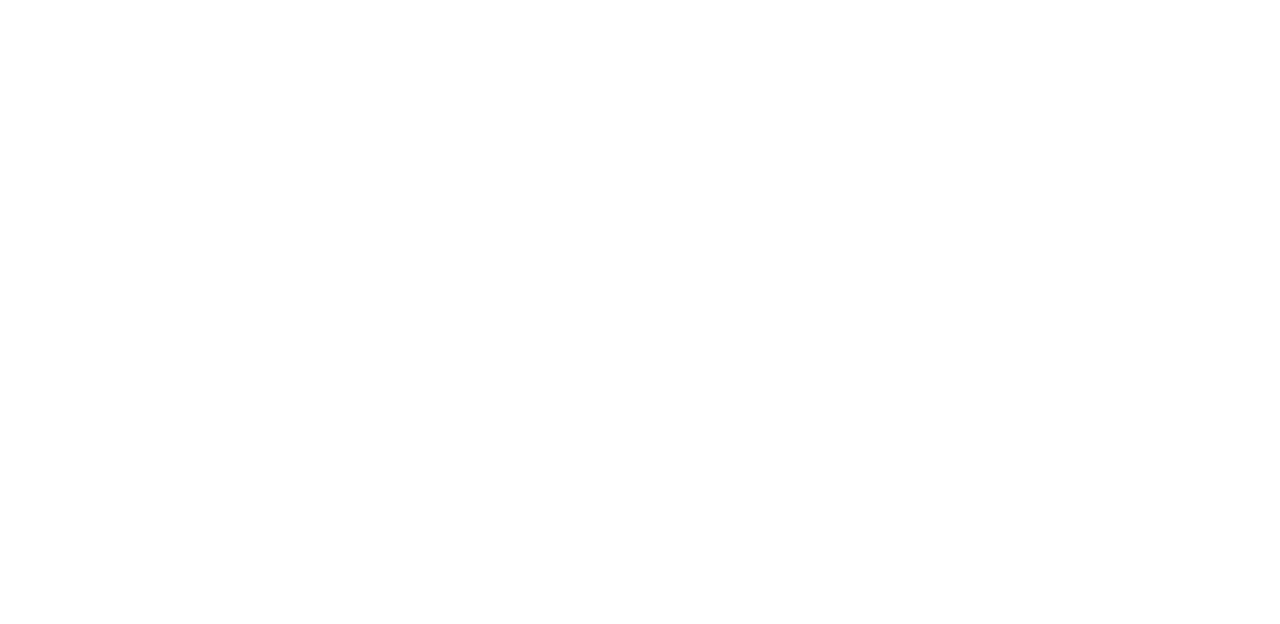
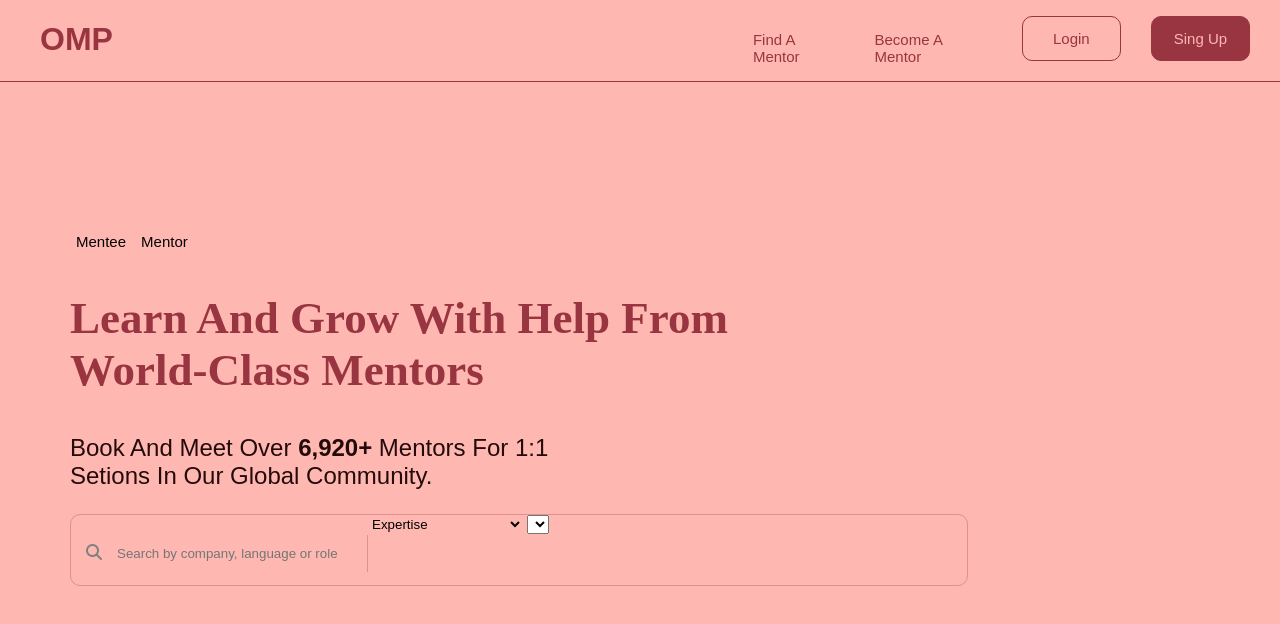
Before and after one commit to alishkaah/Online-Mentorship-Platform, a plain HTML site: page index.html in a window 1280 px wide. Drawn offline with Linux system fonts and the light colour scheme.

Commit message:
This commit is of section1 of the the landing page it holds the navigaton bar login and sign up button and a messege to the user

```diff
--- /dev/null
+++ b/assets/index.js
@@ -0,0 +1,8 @@
+function openUser(userName) {
+  var i;
+  var x = document.getElementsByClassName("user");
+  for (i = 0; i < x.length; i++) {
+    x[i].style.display = "none";
+  }
+  document.getElementById(userName).style.display = "block";
+}
--- /dev/null
+++ b/assets/style.css
@@ -0,0 +1,150 @@
+body{
+ margin: 0;
+ padding: 0;
+ box-sizing: border-box;
+ background-color: #ffb8b1;
+ width: 100%;
+ height: 100vh;
+}
+nav{
+ display: flex;
+ border-bottom: 1px solid #993441;
+}
+ul{
+ display: flex;
+ list-style: none;
+}
+.right{
+ margin-left: 600px;
+}
+.left a{
+ text-decoration: none;
+ font-family: sans-serif;
+ font-size: xx-large;
+ font-weight: bold;
+ color: #993441;
+ padding-top: 5px;
+ cursor: pointer;
+}
+.right li{
+ padding-right: 30px;
+ text-transform: capitalize;
+ font-family: sans-serif;
+ font-size: 15px;
+ color: #993441;
+ padding-top: 15px;
+ cursor: pointer;
+}
+.right input{
+ margin-right: 30px;
+ width: 100px;
+ height: 45px;
+ border-radius: 10px;
+ font-size: 15px;
+ text-transform: capitalize;
+ cursor: pointer;
+}
+.login{
+ border: 1px solid #993441;
+ color: #993441;
+ background-color: #ffb8b1;
+}
+.login:hover{
+ border: 1px solid #993441;
+ color: #ffb8b1;
+ background-color: #993441;
+}
+.sign{
+ border: 1px solid #993441;
+ color: #ffb8b1;
+ background-color: #993441;
+}
+ .content{
+  padding-top: 150px;
+ }
+
+.mentee{
+ background-color: transparent;
+ margin-left: 50px;
+ font-family: sans-serif;
+ text-transform: capitalize;
+ font-size: 15px;
+ font-weight: 500;
+}
+h2{
+ text-transform: capitalize;
+ font-size: 45px;
+ font-weight: 700;
+ padding-left: 70px;
+ color: #993441;
+}
+p{
+ padding-left: 70px;
+ text-transform: capitalize;
+ font-size: x-large;
+ font-weight: lighter;
+ font-family: sans-serif;
+ color: rgb(36, 11, 11);
+}
+.w3-bar-item{
+ font-family: sans-serif;
+ text-transform: capitalize;
+ font-size: 15px;
+ font-weight: 500;
+ background-color: transparent;
+ border: none;
+}
+#btn1{
+  margin-left: 70px;
+  padding-right: 5px;
+  padding-bottom: 5px;
+}
+.search{
+ margin-left: 70px;
+ border: 1px solid rgba(153, 52, 65, 0.3);
+ height: 70px;
+ border-radius: 10px;
+ width: 70%;
+ display: flex;
+}
+.search input{
+ margin-top: 20px;
+ border: 0;
+ outline: 0;
+ width: 250px;
+ background-color: transparent;
+ padding-left: 15px;
+ padding-right: 0px;
+ border-right: 1px solid rgba(153, 52, 65, 0.3);
+ height: 35px;
+}
+#mag_glass{
+  margin-left: 15px;
+  color: gray;
+  margin-top: 29px;
+}
+#btn1:hover{
+ border-bottom: 2px solid #993441;
+ color: #993441;
+}
+#btn2:hover{
+ border-bottom: 2px solid #993441;
+ color: #993441;
+ padding-bottom: 5px;
+}
+#btn3{
+ height: 60px;
+ margin-left: 70px;
+ width: 30%;
+ border-radius: 10px;
+ border: none;
+ font-size: large;
+ text-transform: capitalize;
+ background-color: #993441;
+ }
+#pick{
+  border: none;
+  outline: 0;
+  background-color: transparent;
+  width: auto;
+}
--- a/index.html
+++ b/index.html
@@ -1,12 +1,76 @@
 <!DOCTYPE html>
 <html lang="en">
-<head>
-    <meta charset="UTF-8">
-    <meta http-equiv="X-UA-Compatible" content="IE=edge">
-    <meta name="viewport" content="width=device-width, initial-scale=1.0">
-    <title>Online Mentorship</title>
-</head>
-<body>
+  <head>
+    <meta charset="UTF-8" />
+    <meta http-equiv="X-UA-Compatible" content="IE=edge" />
+    <meta name="viewport" content="width=device-width, initial-scale=1.0" />
+    <title>OMP landing_page</title>
+    <link rel="stylesheet" href="/assets/style.css" />
+    <script src="https://kit.fontawesome.com/e2eb231d20.js" crossorigin="anonymous"></script>
+  </head>
+  <body>
+    <nav>
+      <ul class="left">
+        <a href="index.html">OMP</a>
+      </ul>
+      <ul class="right">
+        <li>find a mentor</li>
+        <li>become a mentor</li>
+        <input type="button" value="login" class="login" />
+        <input type="button" value="sing up" class="sign" />
+      </ul>
+    </nav>
+    <div class="content">
+     <div class="w3-bar w3-black">
+      <button class="w3-bar-item w3-button" id="btn1" onclick="openUser('Mentee')">Mentee</button>
+      <button class="w3-bar-item w3-button" id='btn2' onclick="openUser('Mentor')">Mentor</button>
+    </div>
+    <div id="Mentee" class="user">
+     <h2>learn and grow with help from <br> world-class mentors</h2>
+     <p>book and meet over <b>6,920+</b> mentors for 1:1 <br> setions in our global community.</p>
+     <div class="search">
+      <i class="fa-solid fa-magnifying-glass" id="mag_glass"></i>
+      <input
+        type="text"
+        id="search"
+        placeholder="Search by company, language or role"
+      />
+      <div class="select">
+        <label for="expertise"></label>
+         <select name="expertise" id="pick" aria-placeholder="expertise">
+          <option value="">Expertise</option>
+          <option value="">Design</option>
+          <option value="">Marketing</option>
+          <option value="">Product Management</option>
+          <option value="">Product Research</option>
+          <option value="">Software Development</option>
+         </select>
+         <label for="country"></label>
+         <select name="countey" id="place">
+           <option value=""></option>
+           <option value=""></option>
+           <option value=""></option>
+           <option value=""></option>
+           <option value=""></option>
+           <option value=""></option>
+           <option value=""></option>
+           <option value=""></option>
+           <option value=""></option>
+           <option value=""></option>
+           <option value=""></option>
+         </select>
+      </div>
+    </div>
+   </div>
 
-</body>
+   <div id="Mentor" class="user" style="display:none">
+     <h2>your next chapter, made <br> possible by mentoring.</h2>
+     <p> build confidence as a leader, grow your network, and <br> define your
+      legacy</p>
+      <button id="btn3">become a mentor</button>
+   </div>
+
+
+  <script src="/assets/index.js"></script>
+  </body>
 </html>
```
Also changed, not shown: 1 other file.
